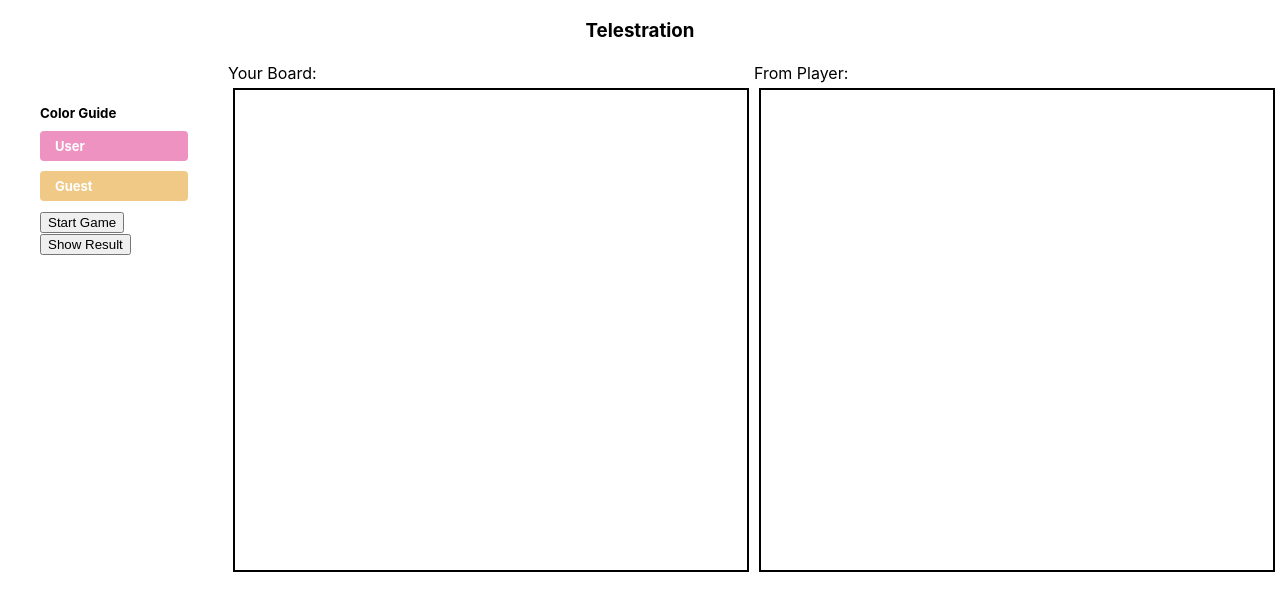
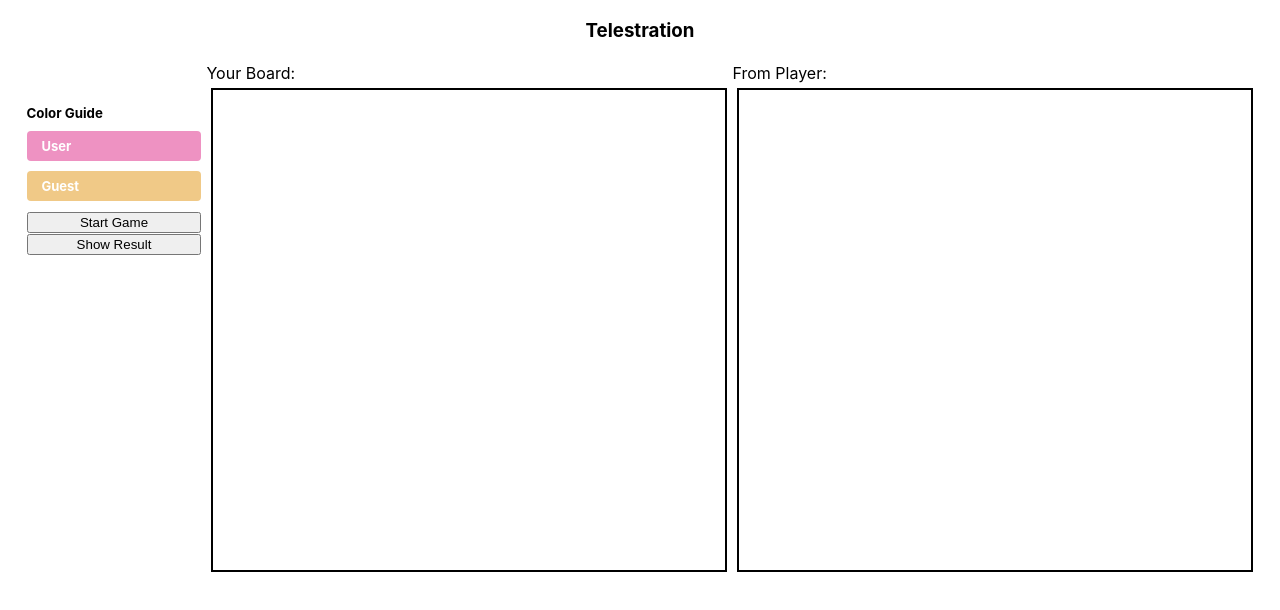
Before and after one commit to ianyang123/TeamHealthBooster, a React (Create React App) app in the folder socket-io-client/: page / in a window 1280 px wide. Shown: the top 610 px of the page. Built offline with nearby package versions, Linux system fonts and the light colour scheme; no server answers.

Commit message:
Fixed some styling

```diff
--- a/socket-io-client/src/App.css
+++ b/socket-io-client/src/App.css
@@ -8,7 +8,7 @@ body {
   justify-content: center;
 }
 .color-guide {
-  margin: 20px 40px;
+  margin: 20px 5px;
 }
 h5 {
   margin-bottom: 10px;
@@ -35,3 +35,6 @@ h5 {
   font-size: 50px;
   justify-content: center;
 }
+button {
+  width: 100%;
+}
```
